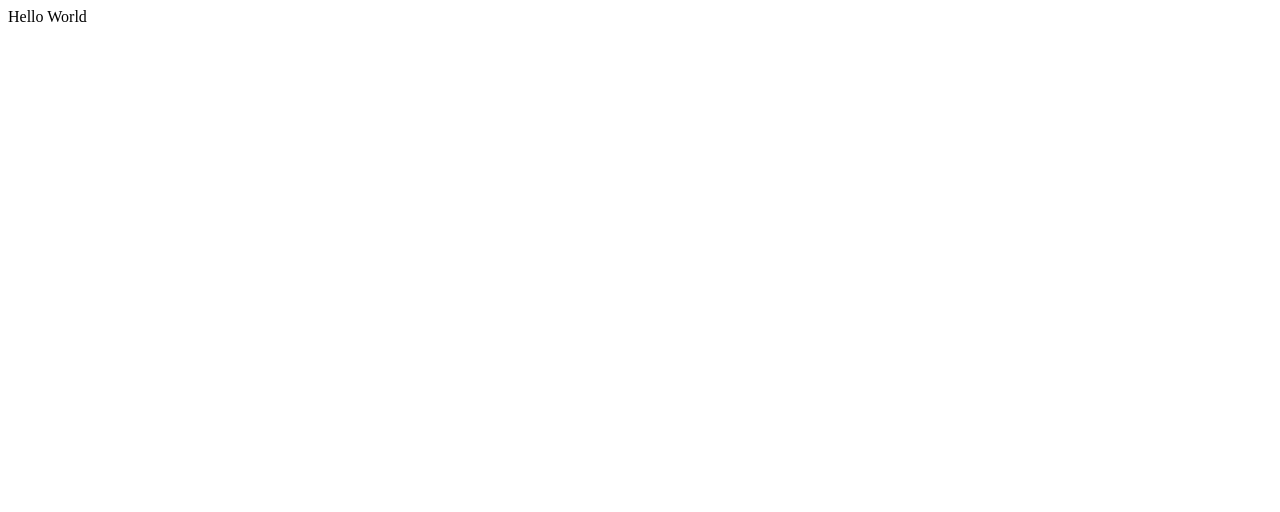
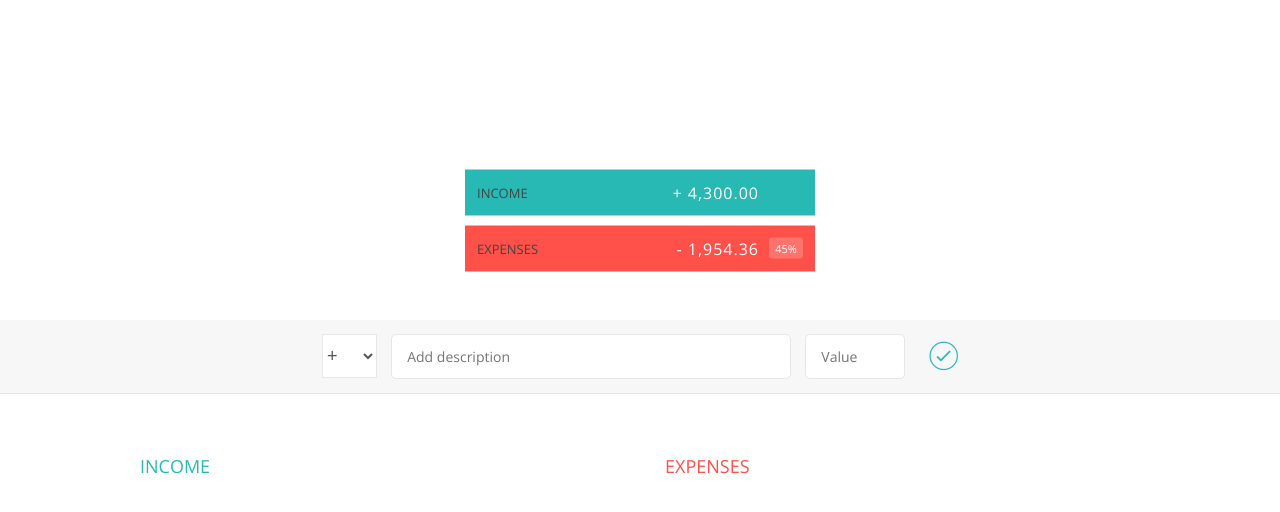
Before and after one commit to cfdez89/BudgetApp, a website built with webpack: page index.html in a window 1280 px wide. Built offline with nearby package versions, Linux system fonts and the light colour scheme.

Commit message:
js base filas

```diff
--- a/index.html
+++ b/index.html
@@ -2,9 +2,57 @@
 <html lang="en">
  <head>
     <meta charset="UTF-8">
+    <link href="https://fonts.googleapis.com/css?family=Open+Sans:100,300,400,600" rel="stylesheet" type="text/css">
+    <link href="http://code.ionicframework.com/ionicons/2.0.1/css/ionicons.min.css" rel="stylesheet" type="text/css">
     <title>Budget App</title>
  </head>
  <body>
-
+    <div class="top">
+        <div class="budget">
+            <div class="budget__title">
+                Available Budget in <span class="budget__title--month">%Month%</span>:
+            </div>
+            <div class="budget__value">+ 2,345.64</div>
+            <div class="budget__income clearfix">
+                <div class="budget__income--text">Income</div>
+                <div class="right">
+                    <div class="budget__income--value">+ 4,300.00</div>
+                    <div class="budget__income--percentage">&nbsp;</div>
+                </div>
+            </div>
+            <div class="budget__expenses clearfix">
+                <div class="budget__expenses--text">Expenses</div>
+                <div class="right clearfix">
+                    <div class="budget__expenses--value">- 1,954.36</div>
+                    <div class="budget__expenses--percentage">45%</div>
+                </div>
+            </div>
+        </div>
+    </div>
+    <div class="bottom">
+        <div class="add">
+            <div class="add__container">
+                <select class="add__type">
+                    <option value="inc" selected>+</option>
+                    <option value="exp">-</option>
+                </select>
+                <input type="text" class="add__description" placeholder="Add description">
+                <input type="number" class="add__value" placeholder="Value">
+                <button class="add__btn"><i class="ion-ios-checkmark-outline"></i></button>
+            </div>
+        </div>
+        <div class="container clearfix">
+            <div class="income">
+                <h2 class="icome__title">Income</h2>
+                <div class="income__list">
+                </div>
+            </div>
+            <div class="expenses">
+                <h2 class="expenses__title">Expenses</h2>
+                <div class="expenses__list">
+                </div>
+            </div>
+        </div>
+    </div>
  </body>
 </html>
--- a/package.json
+++ b/package.json
@@ -12,7 +12,9 @@
     "babel-core": "^6.26.0",
     "babel-loader": "^7.1.4",
     "babel-preset-env": "^1.6.1",
+    "css-loader": "^0.28.11",
     "html-webpack-plugin": "^3.2.0",
+    "style-loader": "^0.20.3",
     "webpack": "^4.2.0",
     "webpack-cli": "^2.0.13",
     "webpack-dev-server": "^3.1.3"
--- a/src/index.js
+++ b/src/index.js
@@ -1,12 +1,58 @@
 import _ from 'lodash';
+import './styles/style.css';
 
-function component() {
-    var element = document.createElement('div');
 
-    // Lodash, now imported by this script
-    element.innerHTML = _.join(['Hello', 'World'], ' ');
+var indexCtl = (function() {
 
-    return element;
-}
+})();
 
-document.body.appendChild(component());
+var uiCtl = (function() {
+
+    var DOMStrings = {
+        inputType: '.add__type',
+        inputDescription: '.add__description',
+        inputValue: '.add__value',
+        inputBtn: '.add__btn',
+        incomeContainer: '.income__list',
+        expensesContainer: '.expenses__list',
+        budgetLabel: '.budget__value',
+        incomeLabel: '.budget__income--value',
+        expensesLabel: '.budget__expenses--value',
+        percentageLabel: '.budget__expenses--percentage',
+        container: '.container',
+        expensesPercLabel: '.item__percentage',
+        dateLabel: '.budget__title--month'
+    };
+
+    function getDOMStrings() {
+        return DOMStrings;
+    }
+
+    return {
+        getDOMStrings: getDOMStrings
+    };
+
+})();
+
+var appCtl = (function(_indexCtl, _uiCtl) {
+
+    var DOM = _uiCtl.getDOMStrings();
+
+    document.querySelector(DOM.inputBtn).onclick = ctlAddItem;
+    document.onkeypress = function(event) {
+        if (event.keyCode === 13 || event.which === 13) {
+            ctlAddItem();
+        }
+    };
+
+    function ctlAddItem() {
+        console.log('hola');
+    }
+    function init() {
+    }
+
+    return {
+        init: init
+    };
+
+})(indexCtl, uiCtl);
--- /dev/null
+++ b/src/styles/style.css
@@ -0,0 +1,277 @@
+/**********************************************
+*** GENERAL
+**********************************************/
+
+* {
+    margin: 0;
+    padding: 0;
+    box-sizing: border-box;
+}
+
+.clearfix::after {
+    content: "";
+    display: table;
+    clear: both;
+}
+
+body {
+    color: #555;
+    font-family: Open Sans;
+    font-size: 16px;
+    position: relative;
+    height: 100vh;
+    font-weight: 400;
+}
+
+.right { float: right; }
+.red { color: #FF5049 !important; }
+.red-focus:focus { border: 1px solid #FF5049 !important; }
+
+/**********************************************
+*** TOP PART
+**********************************************/
+
+.top {
+    height: 40vh;
+    /*background-image: linear-gradient(rgba(0, 0, 0, 0.35), rgba(0, 0, 0, 0.35)), url(./back.png);*/
+    background-size: cover;
+    background-position: center;
+    position: relative;
+}
+
+.budget {
+    position: absolute;
+    width: 350px;
+    top: 50%;
+    left: 50%;
+    transform: translate(-50%, -50%);
+    color: #fff;
+}
+
+.budget__title {
+    font-size: 18px;
+    text-align: center;
+    margin-bottom: 10px;
+    font-weight: 300;
+}
+
+.budget__value {
+    font-weight: 300;
+    font-size: 46px;
+    text-align: center;
+    margin-bottom: 25px;
+    letter-spacing: 2px;
+}
+
+.budget__income,
+.budget__expenses {
+    padding: 12px;
+    text-transform: uppercase;
+}
+
+.budget__income {
+    margin-bottom: 10px;
+    background-color: #28B9B5;
+}
+
+.budget__expenses {
+    background-color: #FF5049;
+}
+
+.budget__income--text,
+.budget__expenses--text {
+    float: left;
+    font-size: 13px;
+    color: #444;
+    margin-top: 2px;
+}
+
+.budget__income--value,
+.budget__expenses--value {
+    letter-spacing: 1px;
+    float: left;
+}
+
+.budget__income--percentage,
+.budget__expenses--percentage {
+    float: left;
+    width: 34px;
+    font-size: 11px;
+    padding: 3px 0;
+    margin-left: 10px;
+}
+
+.budget__expenses--percentage {
+    background-color: rgba(255, 255, 255, 0.2);
+    text-align: center;
+    border-radius: 3px;
+}
+
+
+/**********************************************
+*** BOTTOM PART
+**********************************************/
+
+/***** FORM *****/
+.add {
+    padding: 14px;
+    border-bottom: 1px solid #e7e7e7;
+    background-color: #f7f7f7;
+}
+
+.add__container {
+    margin: 0 auto;
+    text-align: center;
+}
+
+.add__type {
+    width: 55px;
+    border: 1px solid #e7e7e7;
+    height: 44px;
+    font-size: 18px;
+    color: inherit;
+    background-color: #fff;
+    margin-right: 10px;
+    font-weight: 300;
+    transition: border 0.3s;
+}
+
+.add__description,
+.add__value {
+    border: 1px solid #e7e7e7;
+    background-color: #fff;
+    color: inherit;
+    font-family: inherit;
+    font-size: 14px;
+    padding: 12px 15px;
+    margin-right: 10px;
+    border-radius: 5px;
+    transition: border 0.3s;
+}
+
+.add__description { width: 400px;}
+.add__value { width: 100px;}
+
+.add__btn {
+    font-size: 35px;
+    background: none;
+    border: none;
+    color: #28B9B5;
+    cursor: pointer;
+    display: inline-block;
+    vertical-align: middle;
+    line-height: 1.1;
+    margin-left: 10px;
+}
+
+.add__btn:active { transform: translateY(2px); }
+
+.add__type:focus,
+.add__description:focus,
+.add__value:focus {
+    outline: none;
+    border: 1px solid #28B9B5;
+}
+
+.add__btn:focus { outline: none; }
+
+/***** LISTS *****/
+.container {
+    width: 1000px;
+    margin: 60px auto;
+}
+
+.income {
+    float: left;
+    width: 475px;
+    margin-right: 50px;
+}
+
+.expenses {
+    float: left;
+    width: 475px;
+}
+
+h2 {
+    text-transform: uppercase;
+    font-size: 18px;
+    font-weight: 400;
+    margin-bottom: 15px;
+}
+
+.icome__title { color: #28B9B5; }
+.expenses__title { color: #FF5049; }
+
+.item {
+    padding: 13px;
+    border-bottom: 1px solid #e7e7e7;
+}
+
+.item:first-child { border-top: 1px solid #e7e7e7; }
+.item:nth-child(even) { background-color: #f7f7f7; }
+
+.item__description {
+    float: left;
+}
+
+.item__value {
+    float: left;
+    transition: transform 0.3s;
+}
+
+.item__percentage {
+    float: left;
+    margin-left: 20px;
+    transition: transform 0.3s;
+    font-size: 11px;
+    background-color: #FFDAD9;
+    padding: 3px;
+    border-radius: 3px;
+    width: 32px;
+    text-align: center;
+}
+
+.income .item__value,
+.income .item__delete--btn {
+    color: #28B9B5;
+}
+
+.expenses .item__value,
+.expenses .item__percentage,
+.expenses .item__delete--btn {
+    color: #FF5049;
+}
+
+
+.item__delete {
+    float: left;
+}
+
+.item__delete--btn {
+    font-size: 22px;
+    background: none;
+    border: none;
+    cursor: pointer;
+    display: inline-block;
+    vertical-align: middle;
+    line-height: 1;
+    display: none;
+}
+
+.item__delete--btn:focus { outline: none; }
+.item__delete--btn:active { transform: translateY(2px); }
+
+.item:hover .item__delete--btn { display: block; }
+.item:hover .item__value { transform: translateX(-20px); }
+.item:hover .item__percentage { transform: translateX(-20px); }
+
+
+.unpaid {
+    background-color: #FFDAD9 !important;
+    cursor: pointer;
+    color: #FF5049;
+
+}
+
+.unpaid .item__percentage { box-shadow: 0 2px 6px 0 rgba(0, 0, 0, 0.1); }
+.unpaid:hover .item__description { font-weight: 900; }
--- a/webpack.config.js
+++ b/webpack.config.js
@@ -26,6 +26,13 @@ module.exports = {
             use: {
                 loader: 'babel-loader'
             }
+        },
+        {
+            test:/\.css$/,
+            use:[
+                'style-loader',
+                'css-loader'
+            ]
         }]
     }
 };
```
Also changed, not shown: dist/index.html, src/back.png (added), 1 other file.
